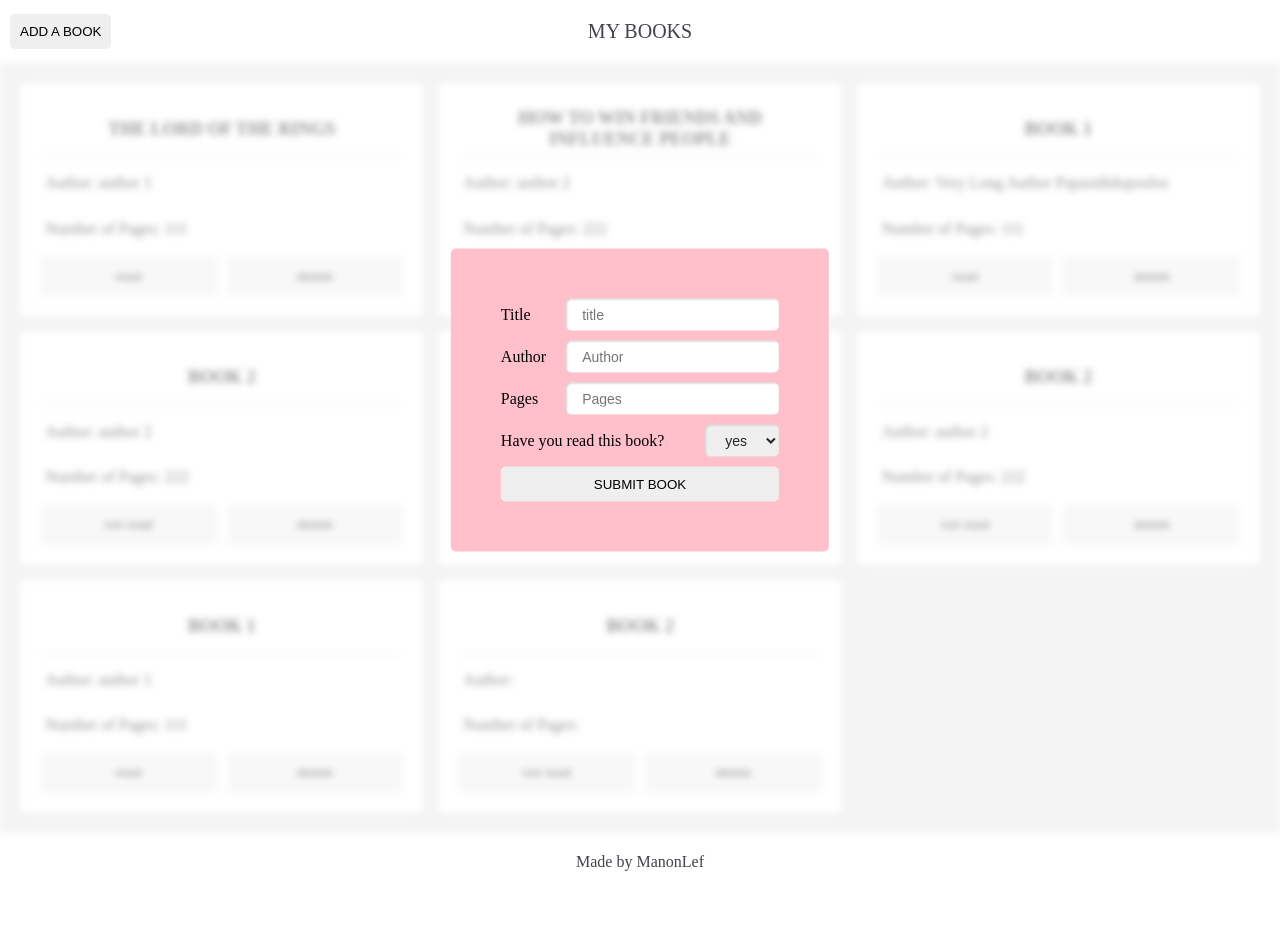
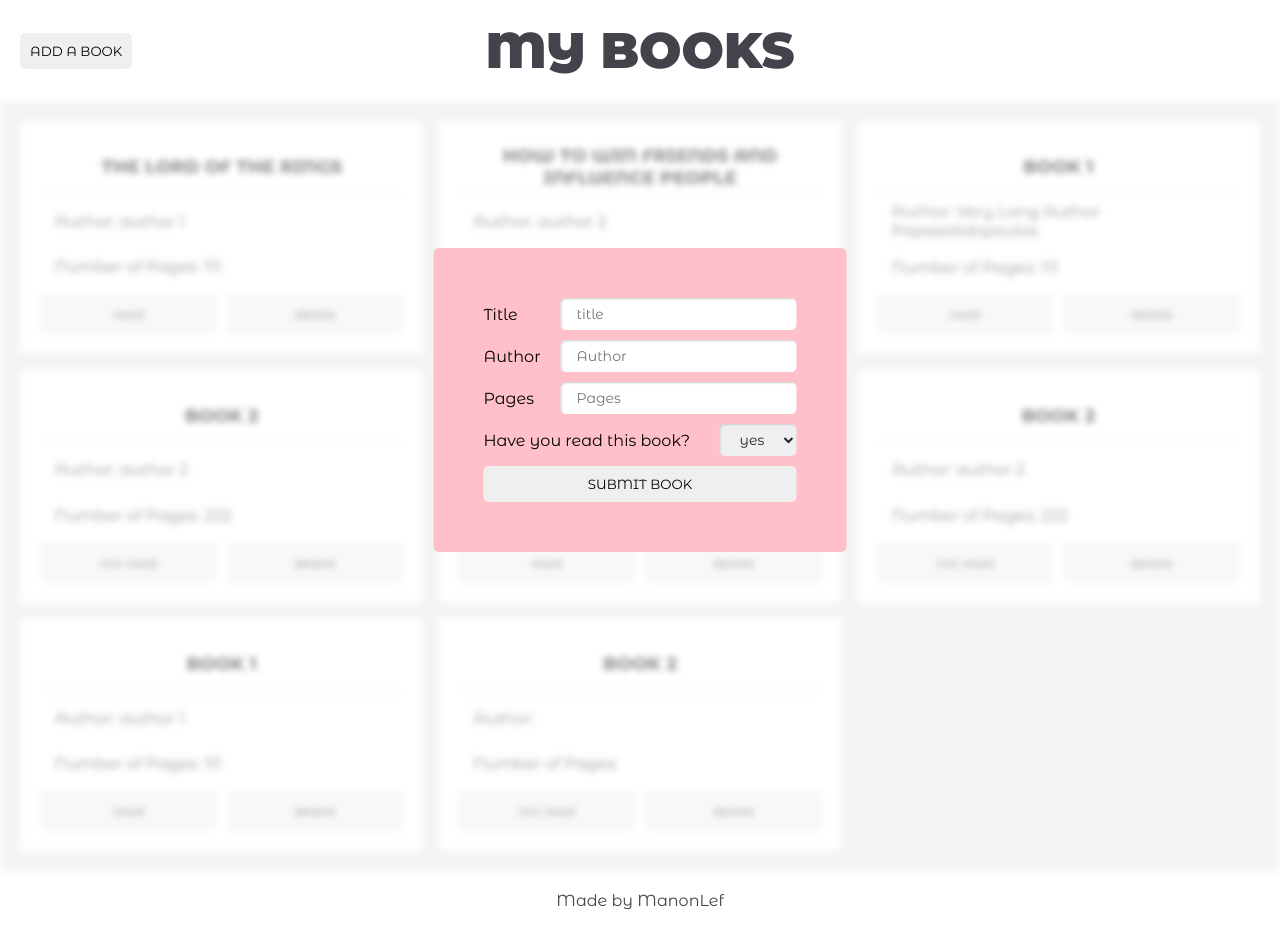
Before and after one commit to ManonLef/Library-Project, a website: page index.html in a window 1280 px wide. Both pictures are taken after a click on the button "ADD A BOOK". Before the commit the page ends 891 px from the top, so only its background shows below. Drawn offline with Linux system fonts and the light colour scheme.

Commit message:
add font

```diff
--- a/index.html
+++ b/index.html
@@ -6,6 +6,11 @@
     <meta name="viewport" content="width=device-width, initial-scale=1.0" />
     <link rel="stylesheet" href="style.css" />
     <script src="script.js" defer></script>
+    <link rel="preconnect" href="https://fonts.googleapis.com" />
+    <link rel="preconnect" href="https://fonts.gstatic.com" crossorigin />
+    <link
+      href="https://fonts.googleapis.com/css2?family=Montserrat+Alternates:wght@200;300;400;500;600;700;800;900&display=swap"
+      rel="stylesheet" />
     <title>Manon's Library Project</title>
   </head>
   <body>
@@ -19,15 +24,15 @@
         <form action="javascript:void(0);">
           <div class="title">
             <label for="title">Title</label>
-            <input type="text" name="title" id="title" placeholder="title">
+            <input type="text" name="title" id="title" placeholder="title" />
           </div>
           <div class="author-container">
             <label for="author">Author</label>
-            <input type="text" name="author" id="author" placeholder="Author">
+            <input type="text" name="author" id="author" placeholder="Author" />
           </div>
           <div class="pages">
             <label for="pages">Pages</label>
-            <input type="number" name="pages" id="pages" placeholder="Pages">
+            <input type="number" name="pages" id="pages" placeholder="Pages" />
           </div>
           <div class="read">
             <label for="read">Have you read this book?</label>
--- a/style.css
+++ b/style.css
@@ -1,10 +1,12 @@
 * {
   margin: 0;
   padding: 0;
+  font-family: 'Montserrat Alternates', sans-serif;
 }
 
 body {
   width: 100%;
+
 }
 
 .grid-container {
@@ -27,19 +29,19 @@ button {
   display: flex;
   align-items: center;
   justify-content: space-evenly;
+  font-weight: 900;
+  font-size: 50px;
 }
 
 header {
   text-align: center;
-  font-size: 20px;
   text-transform: uppercase;
 }
 
 .header > button {
   position: absolute;
-  left: 10px;
+  left: 20px;
 }
-
 
 #books-container {
   background-color: rgb(229, 229, 229);
@@ -53,24 +55,17 @@ header {
 
 .bookcard {
   background-color: white;
-  padding: 20px;
   border-radius: 5px;
   display: grid;
   grid-template-columns: 1fr 1fr;
   grid-template-rows: 1.5fr 1fr 1fr 1fr;
   gap: 10px;
+  padding: 20px;
 }
 
-/*title */
-.book-title {
-  display: flex;
-  align-items: center;
-  justify-content: center;
-  font-size: 18px;
-  font-weight: 800;
-  text-transform: uppercase;
-  box-shadow: 0px 2px 2px -2px rgb(171, 171, 171);
-  text-align: center;
+.bookcard:hover {
+  outline: 3px solid white;
+  outline-offset: 2px;
 }
 
 .book-title,
@@ -79,7 +74,17 @@ header {
   grid-column: 1/-1;
   display: grid;
   align-items: center;
-  padding: 0px 5px 0px 5px;
+  padding: 0px 15px;
+}
+
+/*title */
+.book-title {
+  font-size: 18px;
+  font-weight: 800;
+  text-transform: uppercase;
+  box-shadow: 0px 2px 2px -2px rgb(171, 171, 171);
+  text-align: center;
+  padding: 0px;
 }
 
 .bookcard > button {
@@ -123,9 +128,9 @@ select {
 }
 
 input:focus,
-select:focus {
-  border: transparent;
-  outline: 2px;
+select:focus,
+button:hover {
+  outline: 2px solid rgb(199, 146, 146);
 }
 
 .blur {
```
